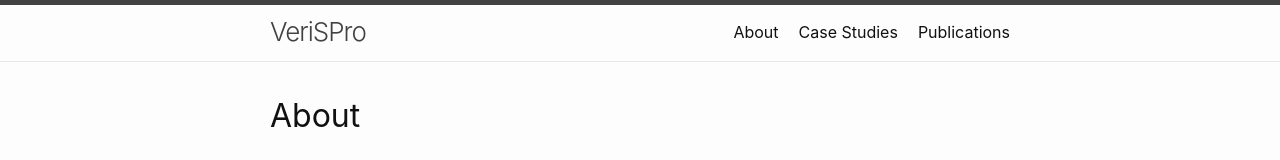
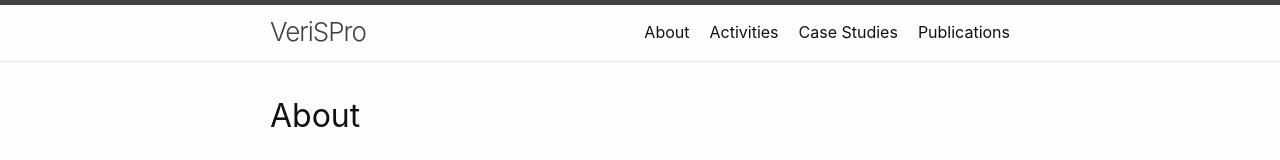
Before and after one commit to VeriSPro/verispro.github.io, a plain HTML site: page index.html in a window 1280 px wide. Shown: the top 160 px of the page. Drawn offline with Linux system fonts and the light colour scheme.

Commit message:
Update index.html

```diff
--- a/index.html
+++ b/index.html
@@ -30,7 +30,7 @@
           </span>
         </label>
 
-        <div class="trigger"><a class="page-link" href="/">About</a><a class="page-link" href="/case-studies/">Case Studies</a><a class="page-link" href="/publications/">Publications</a></div>
+        <div class="trigger"><a class="page-link" href="/">About</a><a class="page-link" href="/activities/">Activities</a><a class="page-link" href="/case-studies/">Case Studies</a><a class="page-link" href="/publications/">Publications</a></div>
       </nav></div>
 </header>
 <main class="page-content" aria-label="Content">
```
